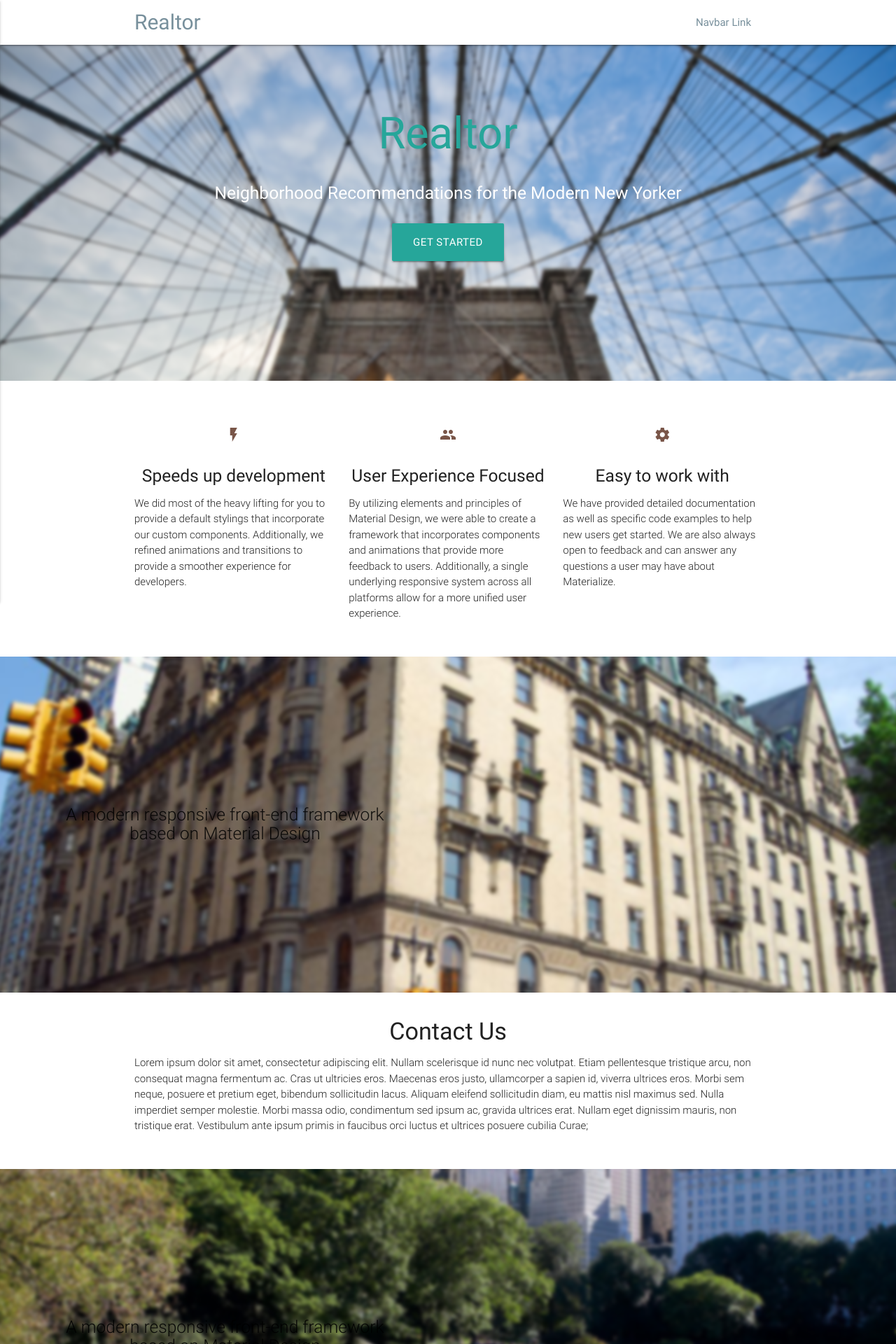
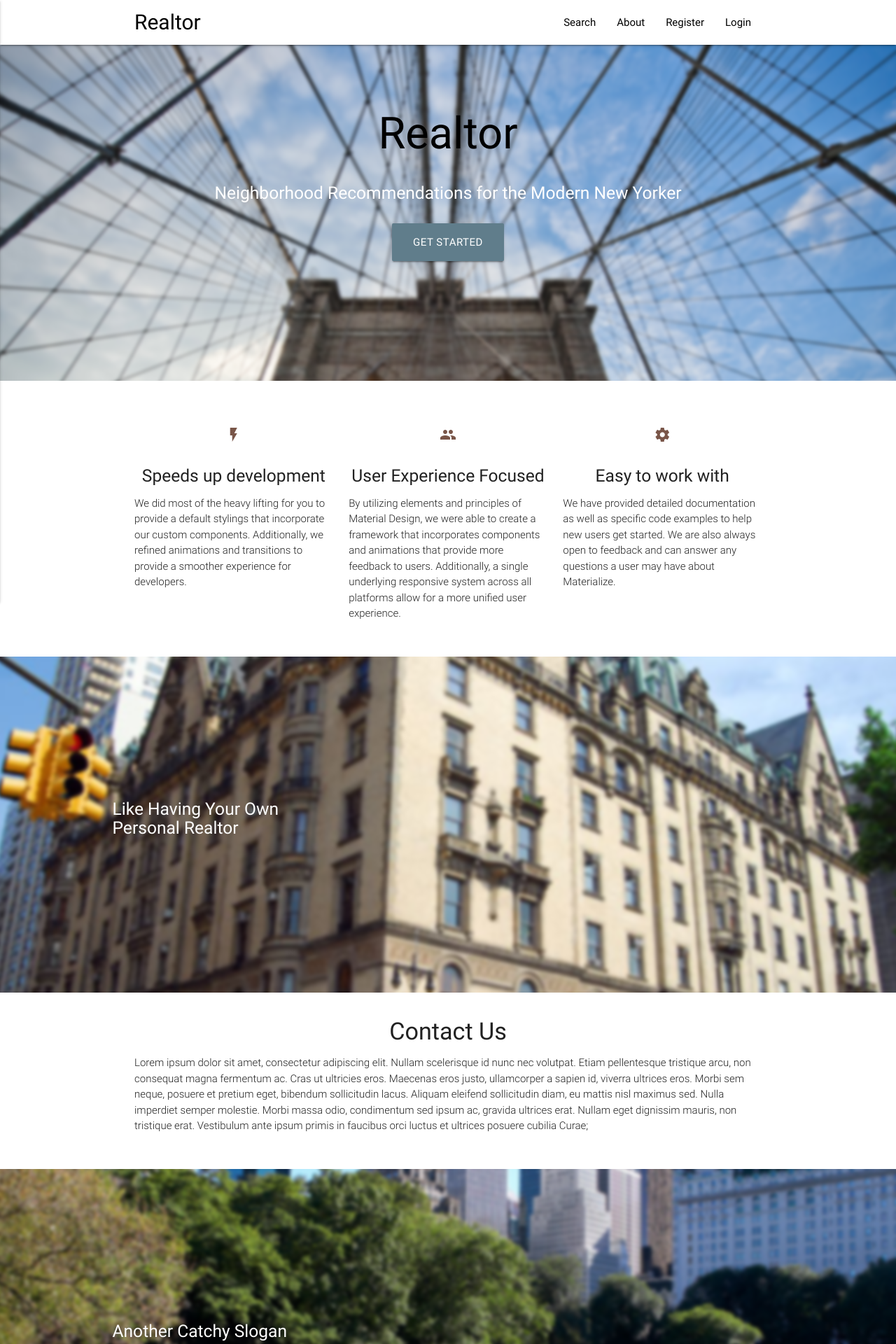
Before and after one commit to narwhals-2016/realtor, a Django app: page / in a window 1280 px wide; the page is wider, and only the part inside the window is pictured. Shown: the top 1920 px of that part at 70% size. Run offline with Django 3.2, Linux system fonts and the light colour scheme; some libraries are stand-ins or nearby versions.

Commit message:
finalization to form, edits to index

```diff
--- a/project/tables/static/css/style.css
+++ b/project/tables/static/css/style.css
@@ -1,7 +1,3 @@
-h1 {
-	color: purple;
-}
-
 /*.default_color_text{color: #546e7a !important}*/
 
 .parallax-container {
@@ -34,7 +30,17 @@
 
 #background_color {
 	background-color: #546e7a;
+	height: 40vh;
 }
+
+#background_pic {
+	background-image: url("/static/images/skyline.jpg");
+/*	-webkit-filter: blur(2.5px);
+	-moz-filter: blur(2.5px);
+	-o-filter: blur(2.5px);
+	-ms-filter: blur(2.5px);
+	filter: blur(2.5px);
+*/}
 
 #blue-green {
 	color:#26a69a;
--- a/project/tables/static/js/main.js
+++ b/project/tables/static/js/main.js
@@ -5,9 +5,8 @@
     $('.button-collapse').sideNav();
     $('.parallax').parallax();
 
-
 ///// Register /////
-    $('#form_button').on('click', function(event){
+    $('.form_button').on('click', function(event){
     	event.preventDefault();
         var template = $('#form_template').html();
         var renderM = Mustache.render(template);
--- a/project/tables/templates/base.html
+++ b/project/tables/templates/base.html
@@ -28,6 +28,25 @@
 </head>
 <body>
 
+<nav class="white" role="navigation">
+	<div class="nav-wrapper container">
+		<a id="logo-container" class="black-text text-lighten-1" href="/" class="brand-logo">Realtor</a>
+			<ul class="right hide-on-med-and-down">
+				<li><a class="black-text text-lighten-1 form_button" href="/form">Search</a></li>
+				<li><a class="black-text text-lighten-1" href="#">About</a></li>
+				<li><a class="black-text text-lighten-1" href="#">Register</a></li>
+				<li><a class="black-text text-lighten-1" href="#">Login</a></li>
+			</ul>
+
+			<ul id="nav-mobile" class="side-nav">
+				<li><a class="black-text text-lighten-1" href="#">Navbar Link</a></li>
+			</ul>
+
+		<a href="#" data-activates="nav-mobile" class="button-collapse"><i class="material-icons">menu</i></a>
+	</div>
+</nav>
+
+
 	<div id="answer_div">
 
         {% block content %}
--- a/project/tables/templates/form.html
+++ b/project/tables/templates/form.html
@@ -4,12 +4,12 @@
 
 <div class= "">
 
-	<div class="parallax-container" id="background_color">
+	<div class="parallax-container" id="background_pic">
 
 		<div class="section no-pad-bot">
 			<div class="container">
 				<br><br>
-				<h1 class="header center" id="blue-green">Form</h1>
+				<h1 class="header center white-text">Form</h1>
 					<div class="row center">
 						<h5 class="header col s12 white-text">Help Us Find You The Perfect Place to Live</h5>
 					</div>
@@ -17,10 +17,6 @@
 			</div>
 		</div>
 	</div>
-
-
-
-
 
 
 	<div class="section white">
--- a/project/tables/templates/index.html
+++ b/project/tables/templates/index.html
@@ -7,33 +7,18 @@
 cool paralax stuff - look at politipic
  -->
 
-<nav class="white" role="navigation">
-	<div class="nav-wrapper container">
-		<a id="logo-container" class="blue-grey-text text-lighten-1" href="#" class="brand-logo">Realtor</a>
-			<ul class="right hide-on-med-and-down">
-				<li><a class="blue-grey-text text-lighten-1" href="#">Navbar Link</a></li>
-			</ul>
-
-			<ul id="nav-mobile" class="side-nav">
-				<li><a class="blue-grey-text text-lighten-1" href="#">Navbar Link</a></li>
-			</ul>
-
-		<a href="#" data-activates="nav-mobile" class="button-collapse"><i class="material-icons">menu</i></a>
-	</div>
-</nav>
-
 <div id="index-banner" class="parallax-container">
 
 	<div class="section no-pad-bot">
 		<div class="container">
 			<br><br>
-			<h1 class="header center" id="blue-green">Realtor</h1>
+			<h1 class="header center black-text" id="title">Realtor</h1>
 				<div class="row center">
 					<h5 class="header col s12 white-text">Neighborhood Recommendations for the Modern New Yorker</h5>
 				</div>
 
 				<div class="row center">
-					<a href="/form" id="form_button" class="btn-large waves-effect waves-light blue-green">Get Started</a>
+					<a href="/form" class="form_button btn-large waves-effect waves-light blue-grey">Get Started</a>
 				</div>
 			<br><br>
 		</div>
@@ -84,11 +69,9 @@
 
 
 <div class="parallax-container valign-wrapper">
-	<div class="section no-pad-bot">
 		<div class="container">
-			<div class="row center">
-				<h5 class="header col s12 light">A modern responsive front-end framework based on Material Design</h5>
-			</div>
+			<div class="row left">
+				<h5 class="header col s12 m12 l12 white-text">Like Having Your Own <br> Personal Realtor</h5>
 			</div>
 		</div>
 
@@ -112,11 +95,9 @@
 
 
 <div class="parallax-container valign-wrapper">
-	<div class="section no-pad-bot">
 		<div class="container">
-			<div class="row center">
-				<h5 class="header col s12 light">A modern responsive front-end framework based on Material Design</h5>
-			</div>
+			<div class="row left">
+				<h5 class="header col s12 white-text">Another Catchy Slogan</h5>
 			</div>
 		</div>
 
@@ -124,6 +105,56 @@
 		<img src="{% static "images/central_park.jpg" %}">
 	</div>
 </div>
+
+
+<div class="container">
+	<div class="section">
+		<div class="row">
+			<div class="col s12 center">
+				<h3><i class="mdi-content-send brown-text"></i></h3>
+				<h4>About The Team</h4>
+
+				<div class="col s12 m3 l3">
+					<div class="icon-block">
+						<h2 class="center brown-text"><i class="material-icons">flash_on</i></h2>
+						<h5 class="center">Name</h5>
+
+						<p class="light">We did most of the heavy lifting for you to provide a default stylings that incorporate our custom components. Additionally, we refined animations and transitions to provide a smoother experience for developers.</p>
+					</div>
+				</div>
+
+				<div class="col s12 m3 l3">
+					<div class="icon-block">
+						<h2 class="center brown-text"><i class="material-icons">flash_on</i></h2>
+						<h5 class="center">Name</h5>
+
+						<p class="light">We did most of the heavy lifting for you to provide a default stylings that incorporate our custom components. Additionally, we refined animations and transitions to provide a smoother experience for developers.</p>
+					</div>
+				</div>
+
+				<div class="col s12 m3 l3">
+					<div class="icon-block">
+						<h2 class="center brown-text"><i class="material-icons">group</i></h2>
+						<h5 class="center">Name</h5>
+
+						<p class="light">By utilizing elements and principles of Material Design, we were able to create a framework that incorporates components and animations that provide more feedback to users. Additionally, a single underlying responsive system across all platforms allow for a more unified user experience.</p>
+					</div>
+				</div>
+
+				<div class="col s12 m3 l3">
+					<div class="icon-block">
+						<h2 class="center brown-text"><i class="material-icons">settings</i></h2>
+						<h5 class="center">Name</h5>
+
+						<p class="light">We have provided detailed documentation as well as specific code examples to help new users get started. We are also always open to feedback and can answer any questions a user may have about Materialize.</p>
+					</div>
+				</div>
+
+			</div>
+		</div>
+	</div>
+</div>
+
 
 <footer class="page-footer blue-grey lighten-1">
 
@@ -158,8 +189,7 @@
 
 	<div class="footer-copyright">
       <div class="container">
-		Made by <a class="brown-text text-lighten-3" href="http://materializecss.com">Materialize</a>
-		</div>
+      Made with help from:  <a class="brown-text text-lighten-3" href="#">Byte Academy Staff</a>
     </div>
 
 </footer>
```
Lines whose indentation alone changed are shown as unchanged.
